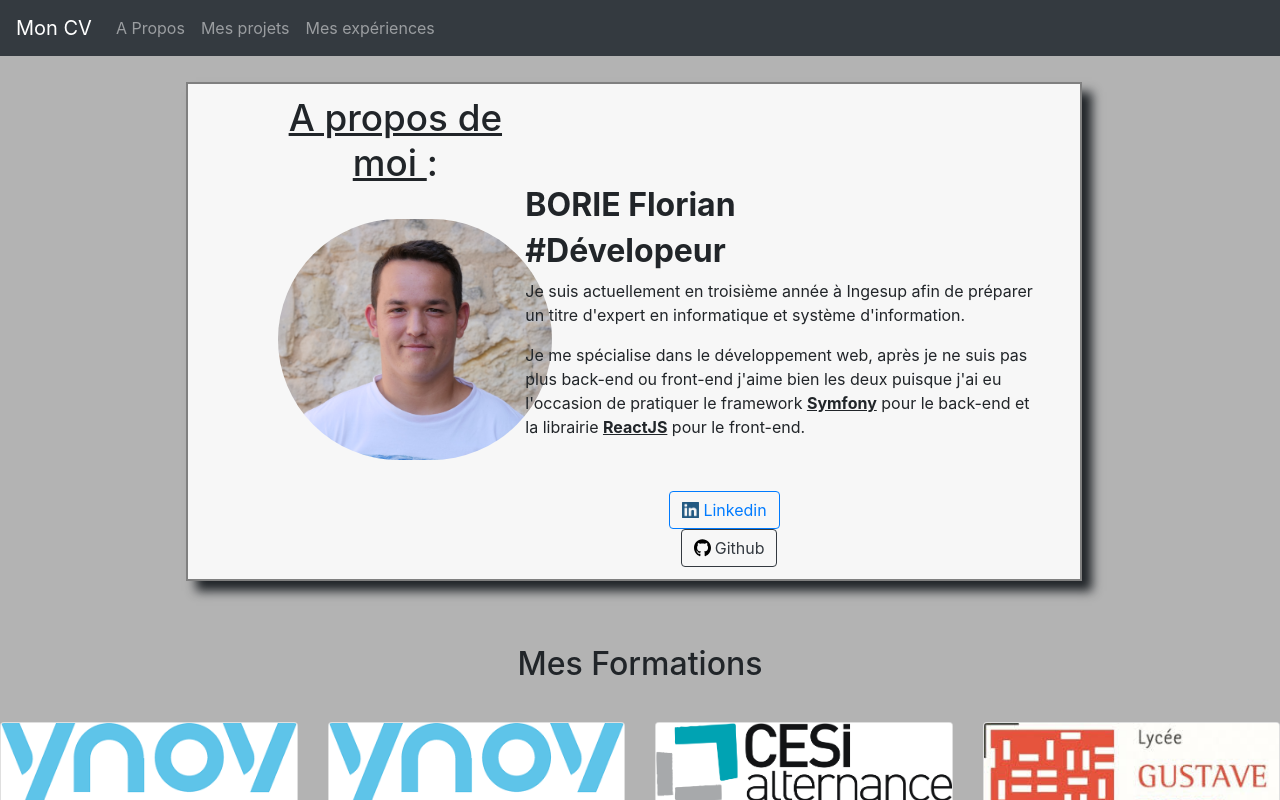
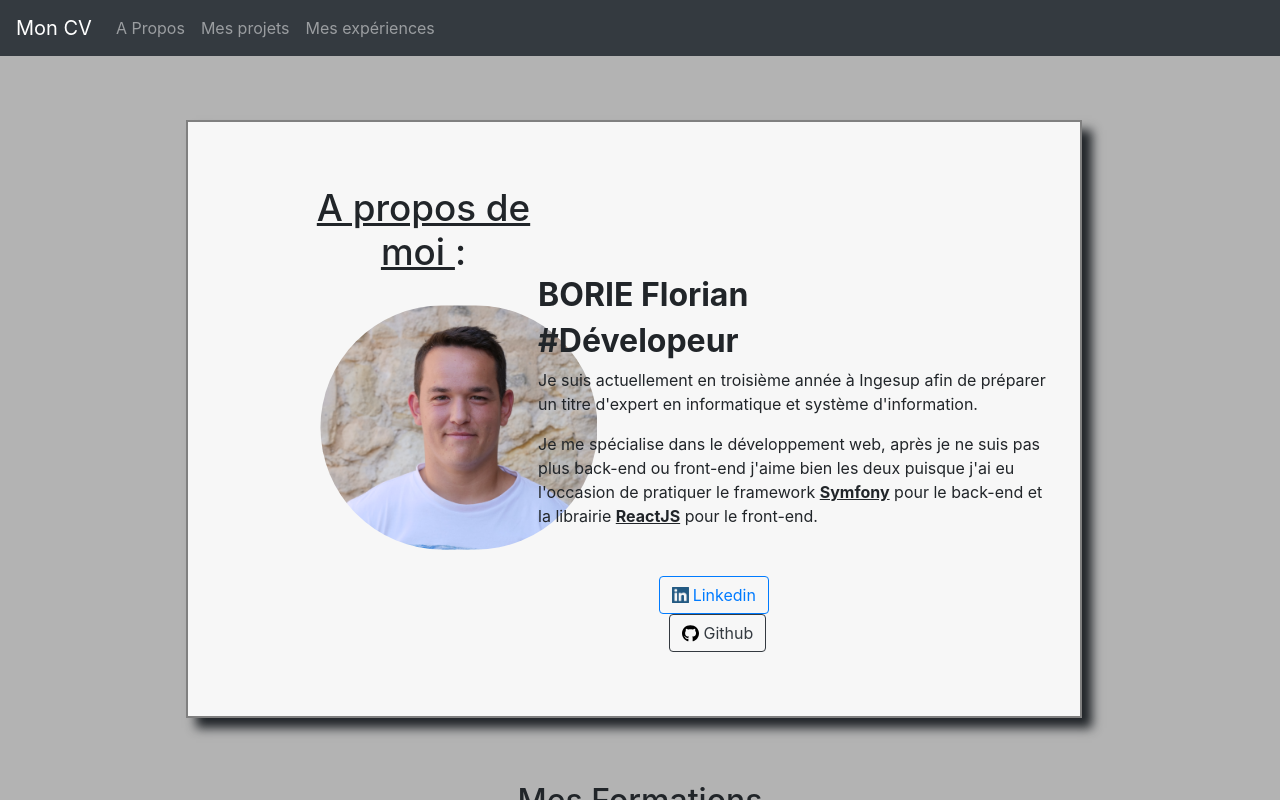
Before and after one commit to FlorianBorie/react_cv, a React (Create React App) app: page / in a window 1280 px wide. Shown: the top 800 px of the page. Built offline with nearby package versions, Linux system fonts and the light colour scheme.

Commit message:
update bloc presentation

```diff
--- a/src/pages/Home.css
+++ b/src/pages/Home.css
@@ -1,10 +1,10 @@
 .bloc_presentation{
     background-color: rgba(255, 255, 255, 0.9);
-    margin-top: 2%;
+    margin-top: 5%;
     margin-left: 14.5%;
     border: 2px solid grey;
     box-shadow: 10px 10px 10px;
-    padding: 1%;
+    padding: 5%;
     width: 70%;
 }
 .img_profil{
```
